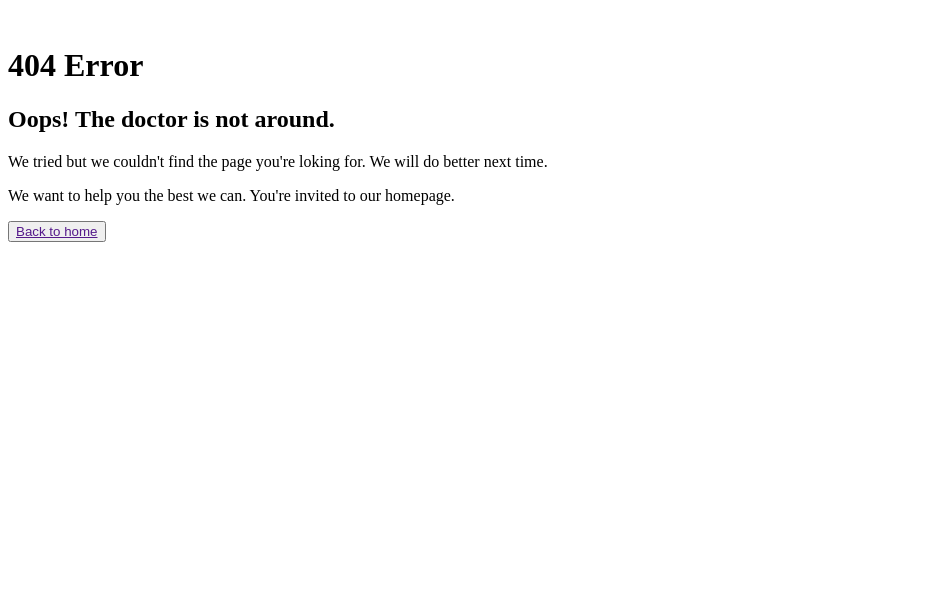
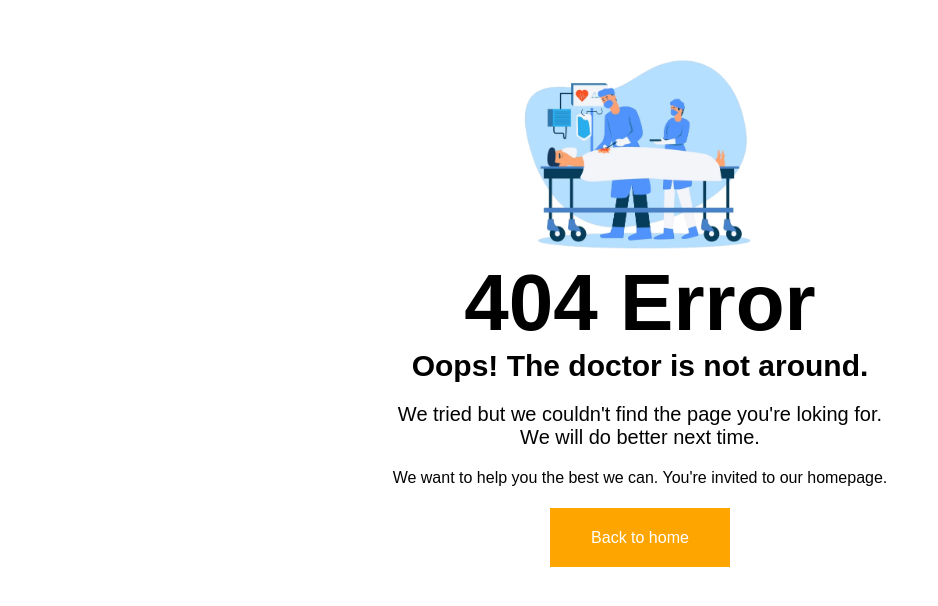
Before and after one commit to igneJurkute/hospital, a website: page index.html in a window 1280 px wide. Shown: the whole page, without its empty margins (0-938 px from the left). Drawn offline with Linux system fonts and the light colour scheme.

Commit message:
final project

```diff
--- a/index.html
+++ b/index.html
@@ -7,15 +7,15 @@
     <title>Hospital</title>
 </head>
 <body>
-    <main>
-        <img src="" alt="">
-        <div>
-            <h1>404 Error</h1>
-            <h2>Oops! The doctor is not around.</h2>
-            <p>We tried but we couldn't find the page you're loking for. We will do better next time. </p>
-            <p>We want to help you the best we can. You're invited to our homepage.</p>
+    <main style="width: 60%; margin-left: 20%; margin-top: 4%;">
+        <img style="width: 34%; margin-left: 33%;" src="./hospital.png" alt="hospital">
+        <div style="width: 70%; margin-left: 15%; text-align: center;">
+            <h1 style="font-size: 80px; margin: 0; font-family: Arial, Helvetica, sans-serif">404 Error</h1>
+            <h2 style="font-size: 30px; margin: 0; font-family: Arial, Helvetica, sans-serif">Oops! The doctor is not around.</h2>
+            <p style="color: rgb(3, 3, 3); font-size: 20px; font-family: Arial, Helvetica, sans-serif">We tried but we couldn't find the page you're loking for. <br> We will do better next time. </p>
+            <p style="color: rgb(3, 3, 3); font-size: 15; font-family: Arial, Helvetica, sans-serif; margin-bottom: 8%;">We want to help you the best we can. You're invited to our homepage.</p>
+            <a  style="color: white; text-decoration: none; border: 1px solid orange; background-color: orange; padding: 20px 40px 20px 40px; font-family: Arial, Helvetica, sans-serif" href="">Back to home</a>
         </div>
-        <button><a href="">Back to home</a></button>
     </main>
 
 </body>
```
Also changed, not shown: hospital.png (added).
